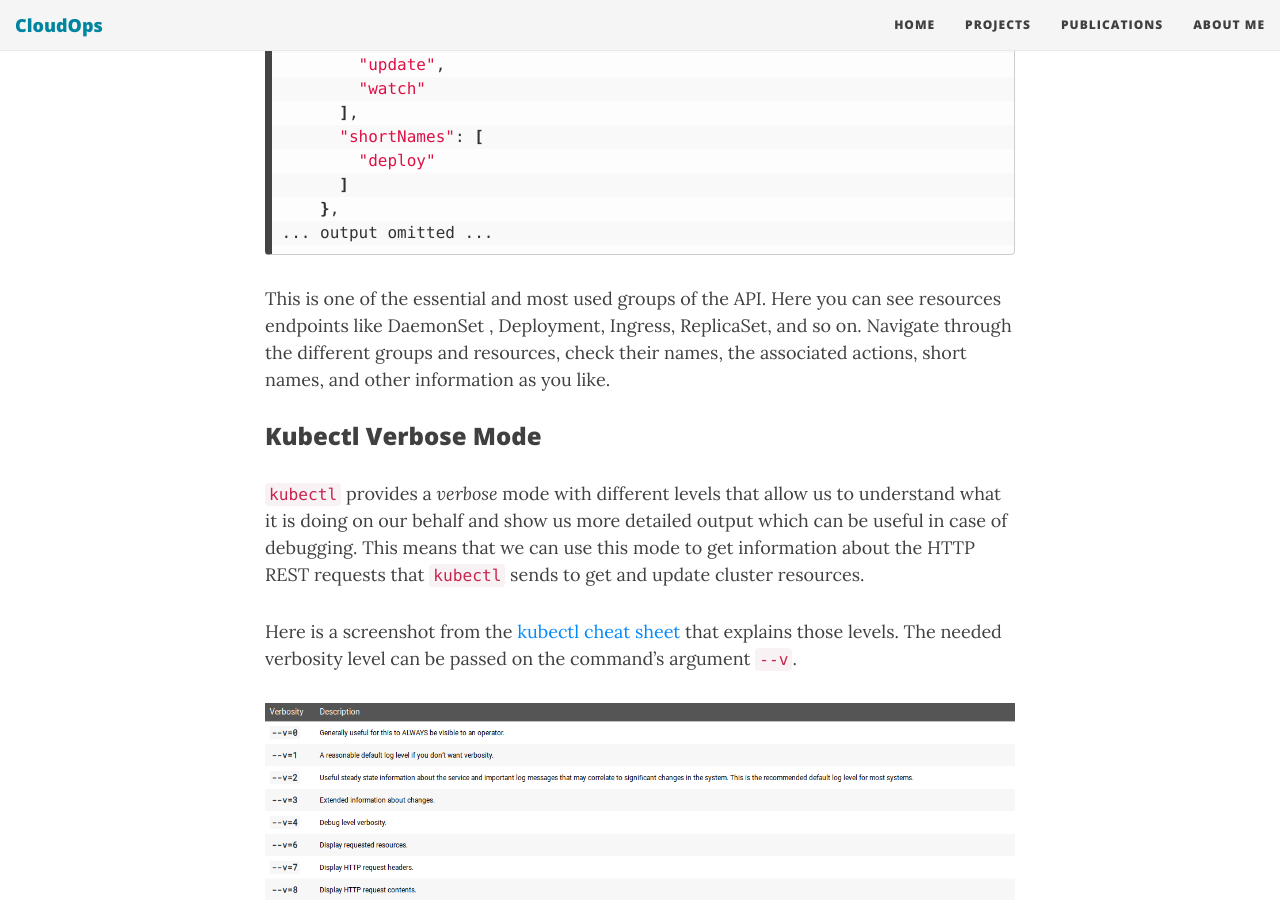
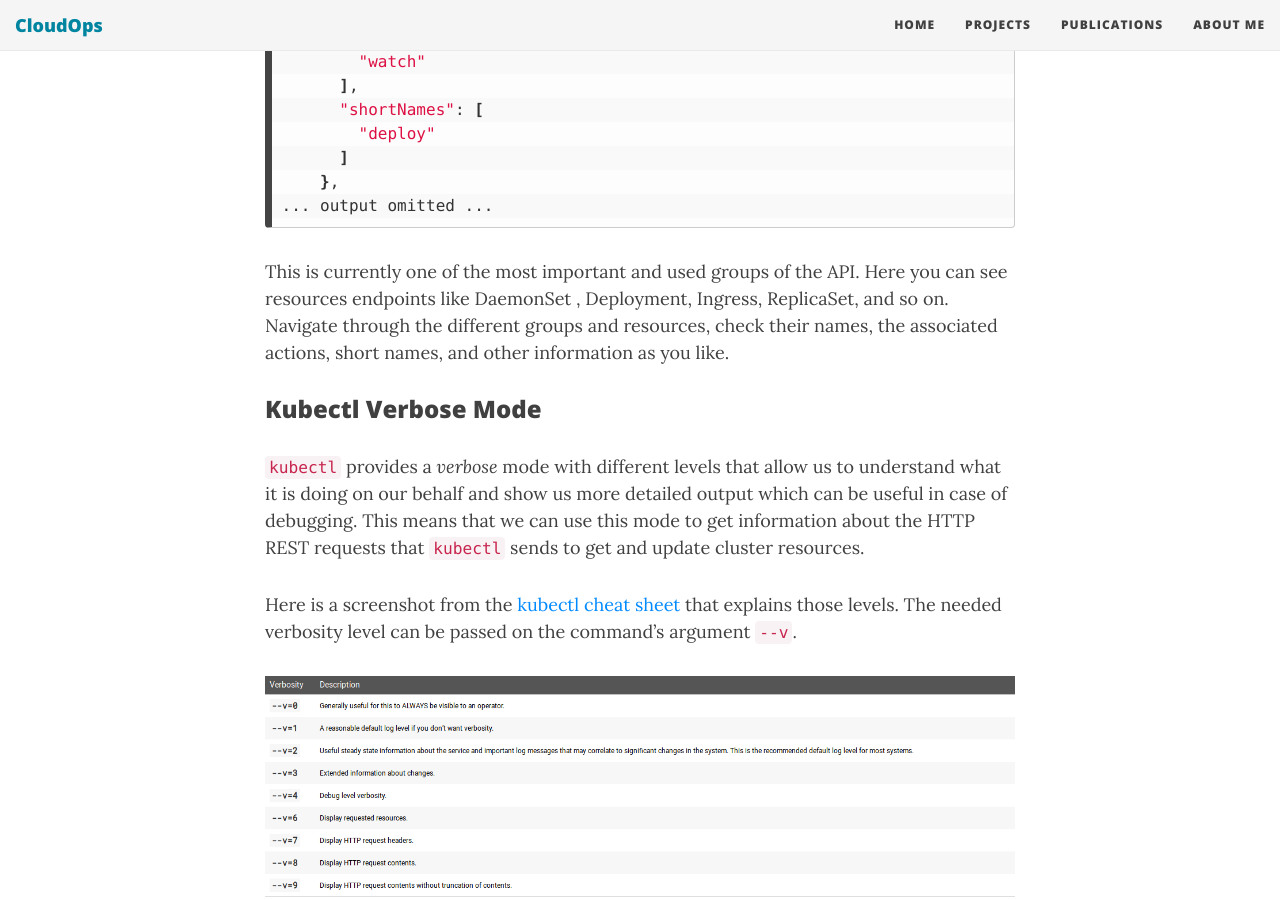
Before and after one commit to bjammal/bjammal.github.io, a Jekyll site: the page built from _posts/2019-07-04-understanding-kubernetes-api.md, in a window 1280 px wide and 900 px high, scrolled down 3722 px. Built offline with Jekyll 4.4.1, drawn with Linux system fonts in a browser that asks for light colours; nearby versions of some CDN libraries; comment, search, counter and statistics services are not loaded; some of the changed text lies outside the part shown.

Commit message:
correcting some text

````diff
--- a/_posts/2019-07-04-understanding-kubernetes-api.md
+++ b/_posts/2019-07-04-understanding-kubernetes-api.md
@@ -125,7 +124,7 @@ user@k8s-master$ curl https://127.0.0.1:6443/apis/extensions/v1beta1 -k
 ... output omitted ...
 ```
 
-This is one of the essential and most used groups of the API. Here you can see resources endpoints like DaemonSet , Deployment, Ingress, ReplicaSet, and so on. Navigate through the different groups and resources, check their names, the associated actions, short names, and other information as you like.
+This is currently one of the most important and used groups of the API. Here you can see resources endpoints like DaemonSet , Deployment, Ingress, ReplicaSet, and so on. Navigate through the different groups and resources, check their names, the associated actions, short names, and other information as you like.
 
 
 
````
Also changed, not shown: other parts of _posts/2019-07-04-understanding-kubernetes-api.md (+0 -1 lines).
